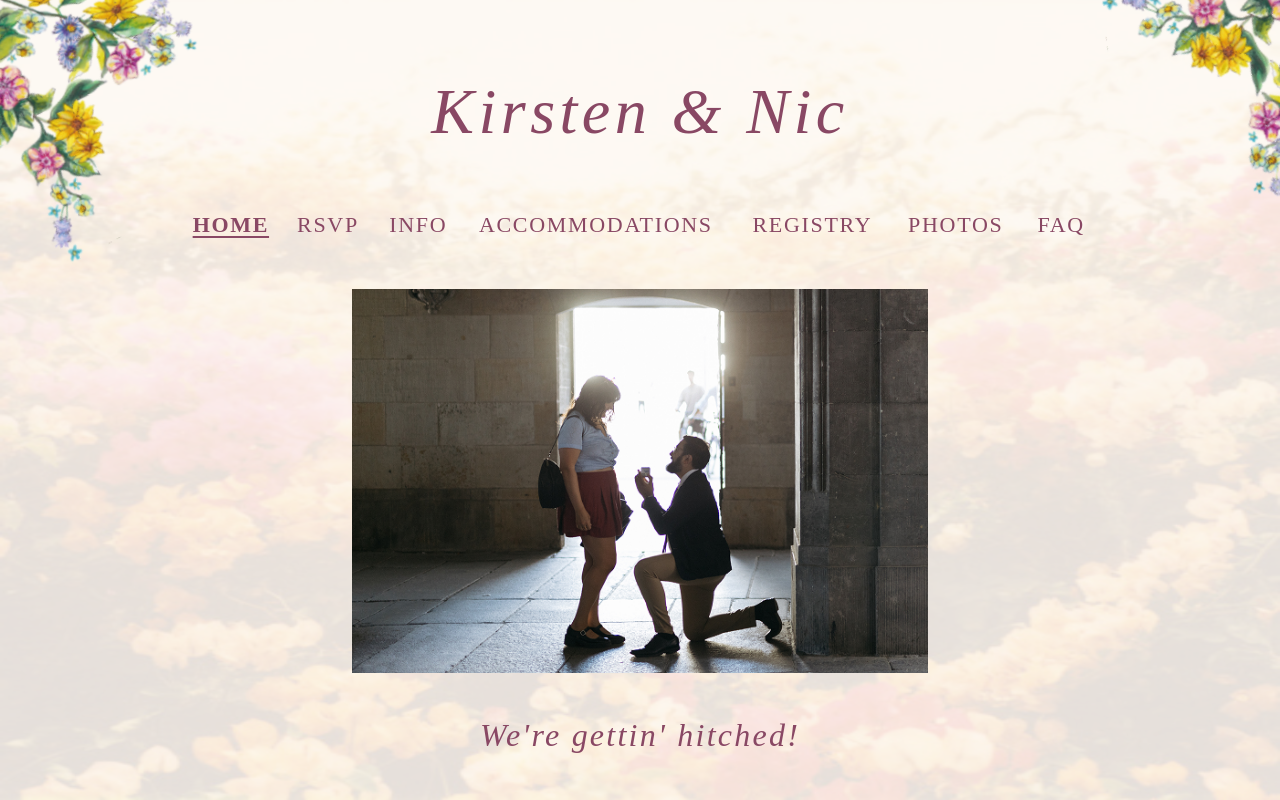
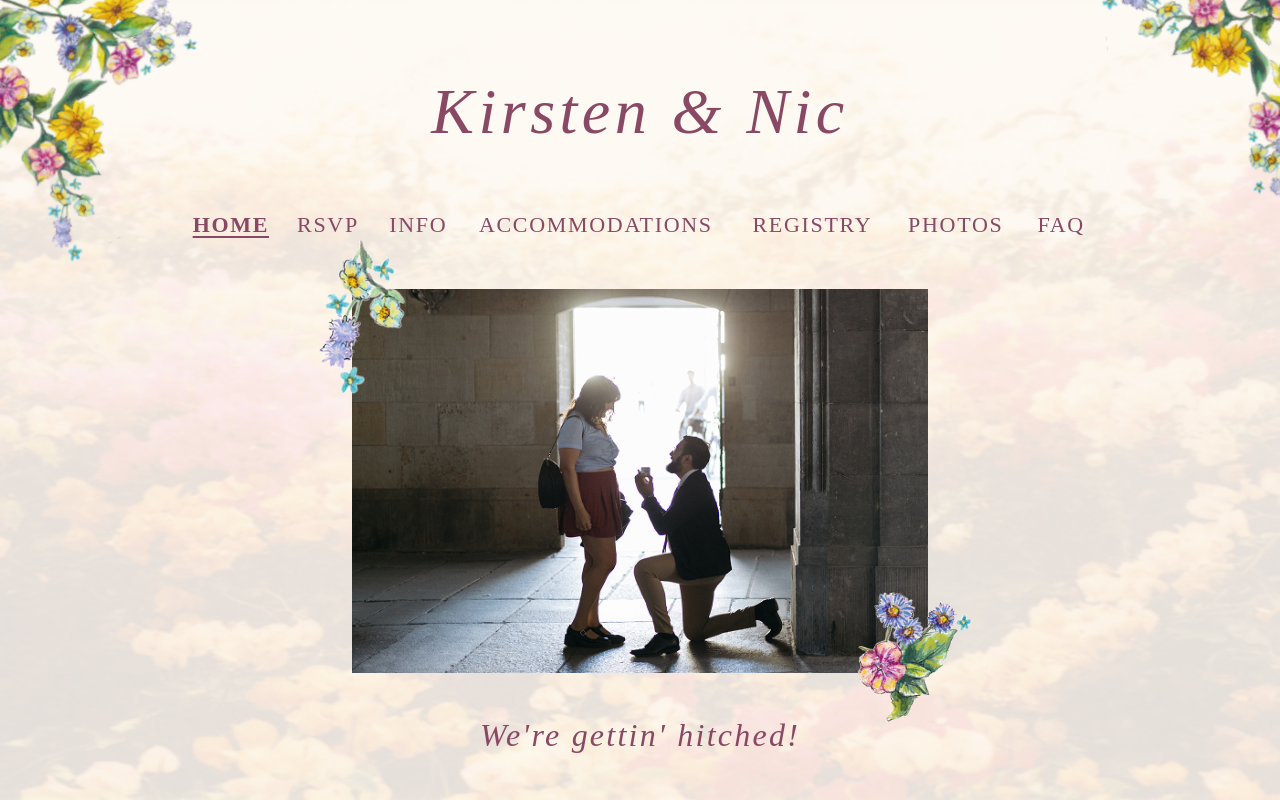
Before and after one commit to ENPina90/wedding, a React (Vite) app: page / in a window 1280 px wide. Shown: the top 800 px of the page. Built offline with nearby package versions, Linux system fonts and the light colour scheme; a web font is replaced by a local one.

Commit message:
#50: Add flower details to image

```diff
--- a/src/pages/Home.tsx
+++ b/src/pages/Home.tsx
@@ -3,6 +3,8 @@ import { useOutletContext } from "react-router-dom";
 import SectionDivider from "../components/SectionDivider";
 import proposalPhoto from "../assets/proposal-photo.png";
 import sparkleIcon from "../assets/sparkle.svg";
+import flowerDetailLeft from "../assets/flower_detail_left.png";
+import flowerDetailRight from "../assets/flower_detail_right.png";
 
 const homeCarouselImageModules = import.meta.glob(
   "../assets/photos/*.{jpg,JPG,jpeg,JPEG,png,PNG,webp,WEBP}",
@@ -46,6 +48,18 @@ export default function Home() {
     <div className="max-w-3xl mx-auto px-4 sm:px-6">
       {/* Hero Image - mobile: less margin, full width */}
       <div className="relative mx-auto mt-6 sm:mt-10 md:mt-12 mb-10 sm:mb-14 md:mb-16 max-w-xl">
+        <img
+          src={flowerDetailLeft}
+          alt=""
+          aria-hidden="true"
+          className="hidden md:block absolute -top-14 -left-14 w-28 lg:w-32 z-20 select-none pointer-events-none"
+        />
+        <img
+          src={flowerDetailRight}
+          alt=""
+          aria-hidden="true"
+          className="hidden md:block absolute -bottom-16 -right-12 w-32 lg:w-36 z-20 select-none pointer-events-none"
+        />
         <div className="relative overflow-hidden">
           <img
             src={heroPhotos[0]}
```
Also changed, not shown: src/assets/flower_detail_left.png (added), src/assets/flower_detail_right.png (added).
